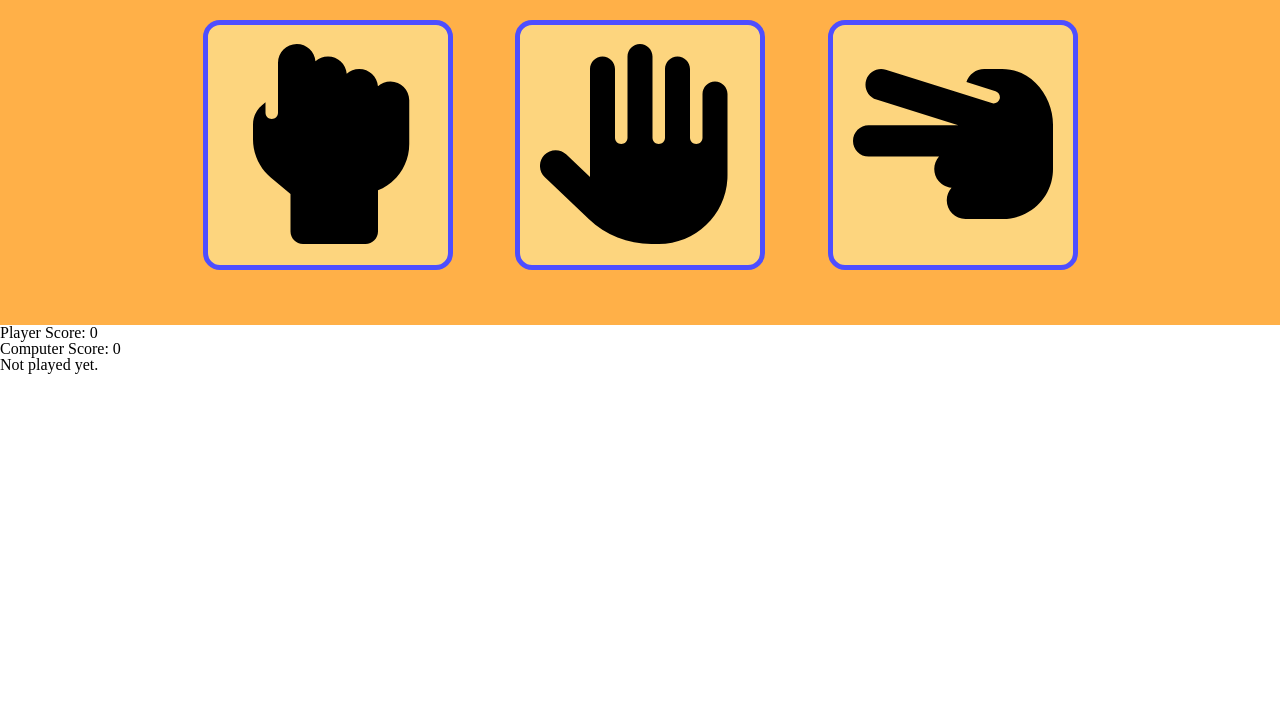
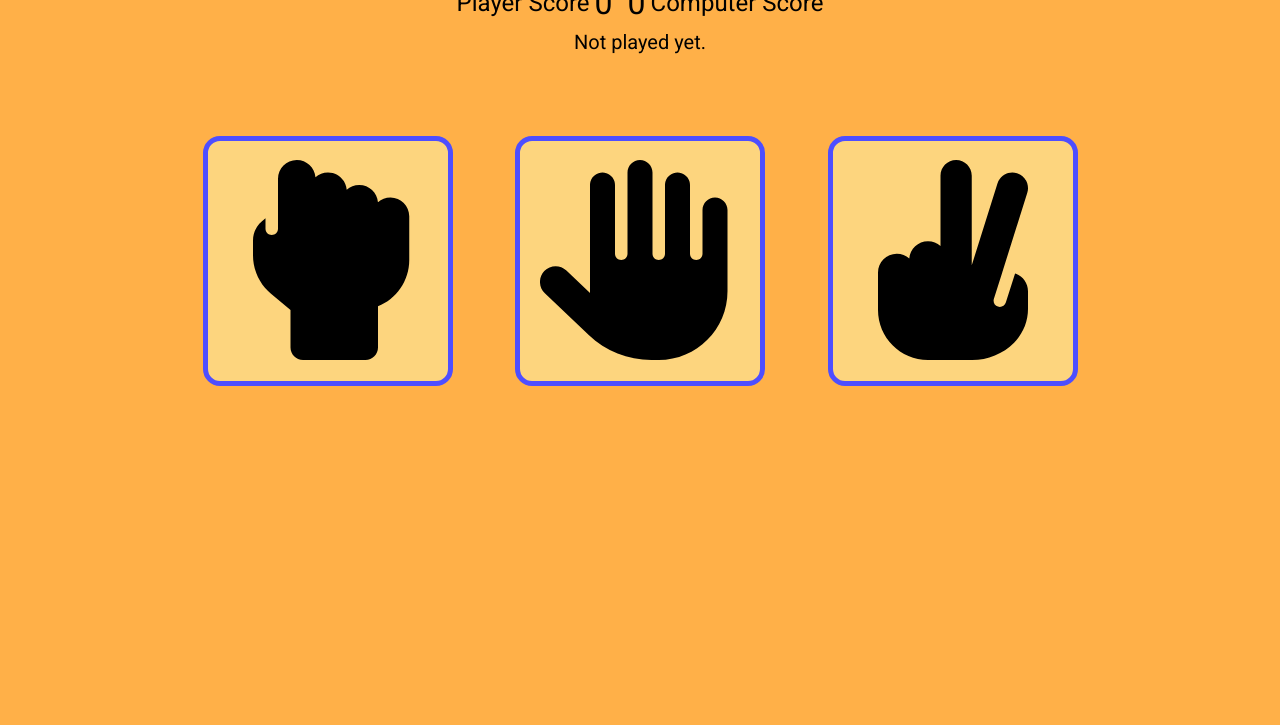
Before and after one commit to Mathzzuco/odin-RPS, a plain HTML site: page index.html in a window 1280 px wide. Shown: the part 75-800 px from the top of the page. Drawn offline with Linux system fonts and the light colour scheme.

Commit message:
finish game

```diff
--- a/css/index.css
+++ b/css/index.css
@@ -1,11 +1,56 @@
-#game {
-  background-color: #ffb048;
+.bg {
+  position: fixed;
+  width: 100%;
+  height: 100%;
+  background: #ffb048;
+}
+
+header {
+  padding-top: 16px;
   text-align: center;
 }
 
-#game h1 {
+header h1 {
   font-size: 40px;
   color: #000000;
+}
+
+.results {
+  line-height: 25px;
+  display: flex;
+  align-items: center;
+  flex-direction: column;
+  gap: 5px;
+  padding-top: 10px;
+  color: #000000;
+}
+
+.results p {
+  font-size: 20px;
+  line-height: 20px;
+  display: inline-block;
+}
+
+.score-container {
+  display: flex;
+  justify-content: center;
+  gap: 15px;
+  padding-bottom: 10px;
+}
+
+.score-container h3 {
+  font-size: 24px;
+}
+
+.score-container span {
+  font-size: 32px;
+}
+
+.player-score,
+.computer-score {
+  display: flex;
+  align-items: center;
+  gap: 5px;
 }
 
 .container {
@@ -13,11 +58,6 @@
   max-width: 1000px;
   min-height: 0;
   margin: 0 auto;
-}
-
-.game-bg {
-  background-color: #ffb048;
-  height: 360px;
   display: flex;
   justify-content: space-evenly;
   align-items: center;
@@ -27,11 +67,13 @@
   display: flex;
   flex-direction: row;
   justify-content: space-evenly;
+  padding-top: 50px;
 }
 
 .game-content button {
   width: 250px;
   height: 250px;
+  cursor: pointer;
   background-color: #fdd57e;
   border: 5px solid #4e4eff;
   border-radius: 17px;
@@ -41,3 +83,11 @@
   width: 200px;
   height: 200px;
 }
+
+.game-content .scissor-icon {
+  rotate: 90deg;
+}
+
+body {
+  font-family: "Roboto";
+}
--- a/index.html
+++ b/index.html
@@ -4,13 +4,33 @@
     <meta charset="UTF-8" />
     <meta name="viewport" content="width=device-width, initial-scale=1.0" />
     <title>Rock Paper Scissors</title>
+    <link rel="preconnect" href="https://fonts.googleapis.com" />
+    <link rel="preconnect" href="https://fonts.gstatic.com" crossorigin />
+    <link
+      href="https://fonts.googleapis.com/css2?family=Roboto:ital,wght@0,300;0,400;0,700;0,900;1,300&display=swap"
+      rel="stylesheet"
+    />
     <link href="css/reset.css" rel="stylesheet" type="text/css" />
     <link href="css/index.css" rel="stylesheet" type="text/css" />
   </head>
   <body>
-    <div id="game">
-      <h1>Rock Paper Scissors</h1>
-      <div class="game-bg">
+    <div class="bg">
+      <header><h1>Rock Paper Scissors</h1></header>
+      <div id="game">
+        <div class="results">
+          <div class="score-container">
+            <div class="player-score">
+              <h3>Player Score</h3>
+              <span>0</span>
+            </div>
+            <div class="computer-score">
+              <span>0</span>
+              <h3>Computer Score</h3>
+            </div>
+          </div>
+          <div class="match-result"><p>Not played yet.</p></div>
+          <div class="final-result"><p></p></div>
+        </div>
         <div class="game-content container">
           <button id="btn-rock">
             <img src="img/hand-back-fist-solid.svg" alt="rock" />
@@ -19,12 +39,15 @@
             <img src="img/hand-solid.svg" alt="paper" />
           </button>
           <button id="btn-scissors">
-            <img src="img/hand-scissors-solid.svg" alt="scissors" />
+            <img
+              class="scissor-icon"
+              src="img/hand-scissors-solid.svg"
+              alt="scissors"
+            />
           </button>
         </div>
       </div>
     </div>
-    <div class="results"></div>
     <script src="javascript/index.js"></script>
   </body>
 </html>
--- a/javascript/index.js
+++ b/javascript/index.js
@@ -38,7 +38,8 @@ btnScissors.addEventListener("click", () => {
 
 function playRound(playerSelection, computerSelection) {
   if (playerSelection === computerSelection) {
-    result = "Tie! " + playerSelection + " is equal to " + computerSelection;
+    result =
+      "Tie! " + playerSelection + " is equal to " + computerSelection + ".";
     displayScore();
     return result;
   }
@@ -78,38 +79,23 @@ function resetScore() {
 }
 
 function displayScore() {
-  if (playerScore >= 5) {
-    document.querySelector(".results").innerHTML =
-      "Player Score: " +
-      playerScore +
-      "<br>" +
-      "Computer Score: " +
-      computerScore +
-      "<br>" +
-      result +
-      "<br>" +
-      "The Player is the winner!";
+  const hasGameEnded = playerScore >= 5 || computerScore >= 5;
+
+  document.querySelector(".player-score span").innerHTML = playerScore;
+  document.querySelector(".computer-score span").innerHTML = computerScore;
+  document.querySelector(".match-result p").innerHTML = result;
+
+  let finalResult = "";
+
+  if (hasGameEnded) {
+    if (playerScore > computerScore) {
+      finalResult = "The Player is the winner!";
+    } else {
+      finalResult = "The Computer is the winner!";
+    }
     resetScore();
-  } else if (computerScore >= 5) {
-    document.querySelector(".results").innerHTML =
-      "Player Score: " +
-      playerScore +
-      "<br>" +
-      "Computer Score: " +
-      computerScore +
-      "<br>" +
-      result +
-      "<br>" +
-      "The Computer is the winner!";
-    resetScore();
-  } else
-    document.querySelector(".results").innerHTML =
-      "Player Score: " +
-      playerScore +
-      "<br>" +
-      "Computer Score: " +
-      computerScore +
-      "<br>" +
-      result;
+  }
+
+  document.querySelector(".final-result p").innerHTML = finalResult;
 }
 displayScore();
```
